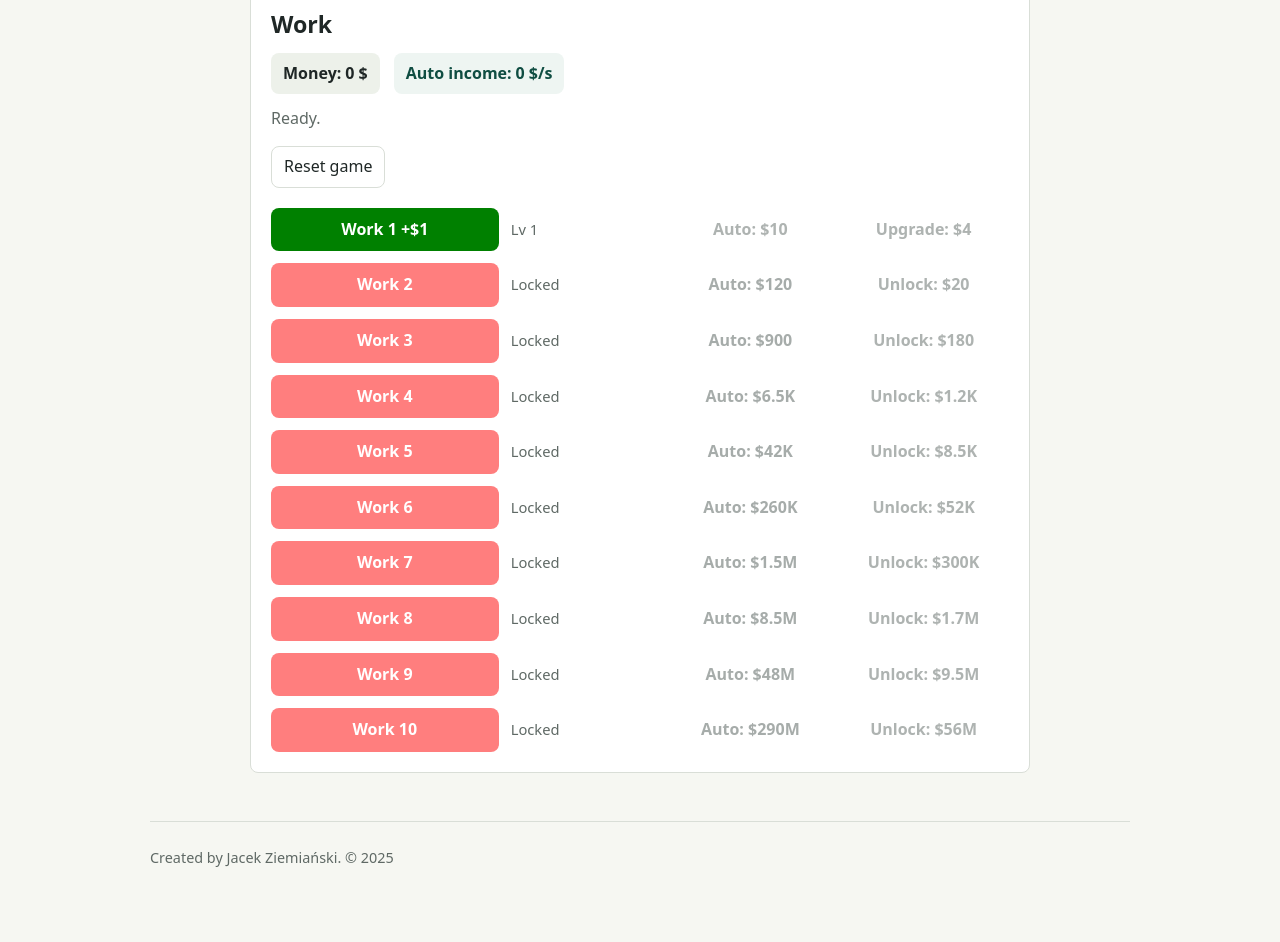
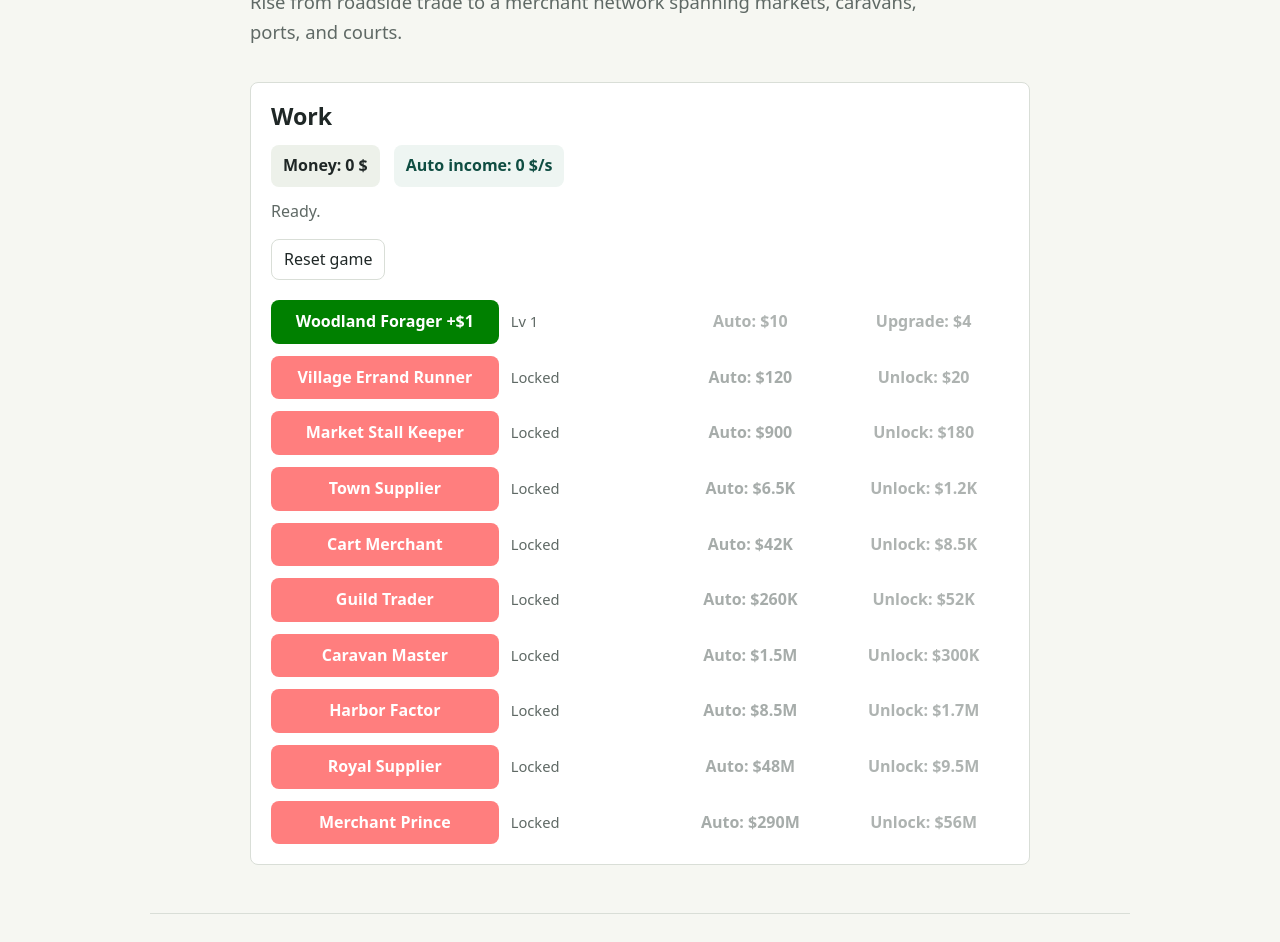
Before and after one commit to gitsou/gitsou.github.io, a plain HTML site: page game2.html in a window 1280 px wide. Shown: the part 271-1213 px from the top of the page. Before the commit the page ends 1190 px from the top, so only its background shows below. Drawn offline with Linux system fonts and the light colour scheme.

Commit message:
Add medieval merchant theme to clicker game

```diff
--- a/game2.html
+++ b/game2.html
@@ -5,7 +5,7 @@
     <meta charset="UTF-8">
     <meta http-equiv="X-UA-Compatible" content="IE=edge">
     <meta name="viewport" content="width=device-width, initial-scale=1.0">
-    <title>Game2</title>
+    <title>Medieval Merchant Clicker</title>
 
     <link rel="stylesheet" href="site.css">
     <link rel="stylesheet" href="game2.css">
@@ -25,8 +25,8 @@
     <main class="game-shell">
         <section class="intro">
             <p class="eyebrow">Experiment</p>
-            <h1>Clicker Game</h1>
-            <p class="lead">Earn money, buy better work, then automate the work you already own.</p>
+            <h1>Medieval Merchant Clicker</h1>
+            <p class="lead">Rise from roadside trade to a merchant network spanning markets, caravans, ports, and courts.</p>
         </section>
 
         <section class="game-panel" aria-labelledby="work-heading">
--- a/game2.js
+++ b/game2.js
@@ -1,16 +1,16 @@
 const STORAGE_KEY = "clicker-game-state";
 
 const initialWork = [
-    { name: "Work 1", basePrice: 2, baseAmount: 1, baseAutoPrice: 10, level: 1, auto: false, bought: true },
-    { name: "Work 2", basePrice: 20, baseAmount: 8, baseAutoPrice: 120, level: 0, auto: false, bought: false },
-    { name: "Work 3", basePrice: 180, baseAmount: 55, baseAutoPrice: 900, level: 0, auto: false, bought: false },
-    { name: "Work 4", basePrice: 1200, baseAmount: 260, baseAutoPrice: 6500, level: 0, auto: false, bought: false },
-    { name: "Work 5", basePrice: 8500, baseAmount: 1300, baseAutoPrice: 42000, level: 0, auto: false, bought: false },
-    { name: "Work 6", basePrice: 52000, baseAmount: 6500, baseAutoPrice: 260000, level: 0, auto: false, bought: false },
-    { name: "Work 7", basePrice: 300000, baseAmount: 32000, baseAutoPrice: 1500000, level: 0, auto: false, bought: false },
-    { name: "Work 8", basePrice: 1700000, baseAmount: 170000, baseAutoPrice: 8500000, level: 0, auto: false, bought: false },
-    { name: "Work 9", basePrice: 9500000, baseAmount: 850000, baseAutoPrice: 48000000, level: 0, auto: false, bought: false },
-    { name: "Work 10", basePrice: 56000000, baseAmount: 4200000, baseAutoPrice: 290000000, level: 0, auto: false, bought: false },
+    { name: "Woodland Forager", basePrice: 2, baseAmount: 1, baseAutoPrice: 10, level: 1, auto: false, bought: true },
+    { name: "Village Errand Runner", basePrice: 20, baseAmount: 8, baseAutoPrice: 120, level: 0, auto: false, bought: false },
+    { name: "Market Stall Keeper", basePrice: 180, baseAmount: 55, baseAutoPrice: 900, level: 0, auto: false, bought: false },
+    { name: "Town Supplier", basePrice: 1200, baseAmount: 260, baseAutoPrice: 6500, level: 0, auto: false, bought: false },
+    { name: "Cart Merchant", basePrice: 8500, baseAmount: 1300, baseAutoPrice: 42000, level: 0, auto: false, bought: false },
+    { name: "Guild Trader", basePrice: 52000, baseAmount: 6500, baseAutoPrice: 260000, level: 0, auto: false, bought: false },
+    { name: "Caravan Master", basePrice: 300000, baseAmount: 32000, baseAutoPrice: 1500000, level: 0, auto: false, bought: false },
+    { name: "Harbor Factor", basePrice: 1700000, baseAmount: 170000, baseAutoPrice: 8500000, level: 0, auto: false, bought: false },
+    { name: "Royal Supplier", basePrice: 9500000, baseAmount: 850000, baseAutoPrice: 48000000, level: 0, auto: false, bought: false },
+    { name: "Merchant Prince", basePrice: 56000000, baseAmount: 4200000, baseAutoPrice: 290000000, level: 0, auto: false, bought: false },
 ];
 
 const getWorkAmount = (work) => work.baseAmount * Math.max(work.level, 1);
```
Also changed, not shown: games.html (+2 -2 lines), index.html (+2 -2 lines).
